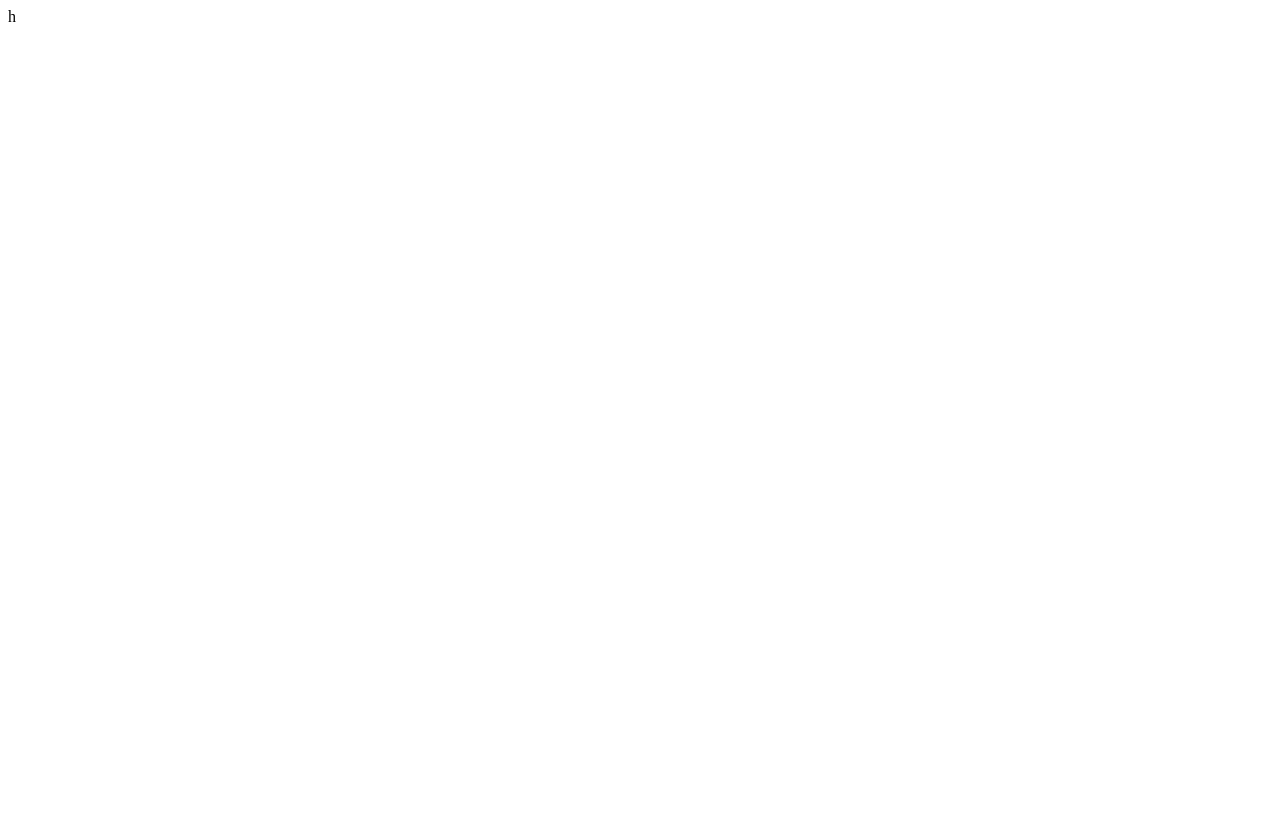
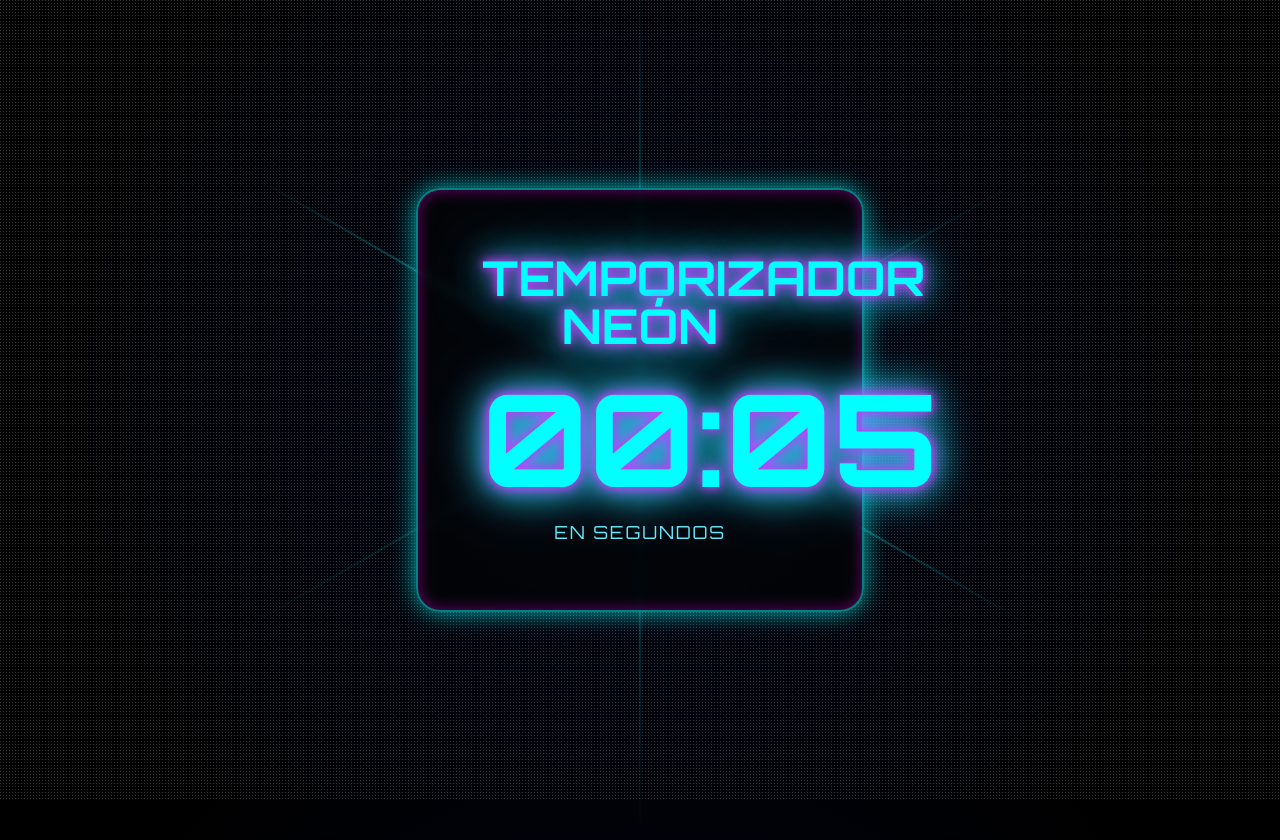
Before and after one commit to dionis129/Experimento-, a website: page public/index.html in a window 1280 px wide. Before the commit the page ends 800 px from the top, so only its background shows below. Drawn offline with nearby package versions, Linux system fonts and the light colour scheme.

Commit message:
Update index.html

```diff
--- a/public/index.html
+++ b/public/index.html
@@ -1 +1,150 @@
-h
+<!DOCTYPE html>
+<html lang="es">
+<head>
+  <meta charset="UTF-8">
+  <meta name="viewport" content="width=device-width, initial-scale=1.0">
+  <title>Contador Neón Futurista</title>
+  <script src="https://cdn.tailwindcss.com"></script>
+  <style>
+    @import url('https://fonts.googleapis.com/css2?family=Orbitron:wght@400;700&display=swap');
+
+    body {
+      font-family: 'Orbitron', sans-serif;
+      background: radial-gradient(circle at center, #020617 0%, #000000 80%);
+      overflow: hidden;
+      height: 100vh;
+    }
+
+    /* Estrellas generadas con CSS */
+    .stars {
+      position: absolute;
+      width: 100%;
+      height: 100%;
+      background: radial-gradient(#ffffff 1px, transparent 1px) repeat;
+      background-size: 3px 3px;
+      animation: moveStars 100s linear infinite;
+      z-index: 0;
+      opacity: 0.2;
+    }
+
+    @keyframes moveStars {
+      from { background-position: 0 0; }
+      to { background-position: 1000px 1000px; }
+    }
+
+    /* Brillo de neón más realista */
+    .neon {
+      color: #00ffff;
+      text-shadow:
+        0 0 10px #00ffff,
+        0 0 20px #00ffff,
+        0 0 40px #00ffff,
+        0 0 80px #ff00ff,
+        0 0 120px #ff00ff;
+      animation: glowPulse 3s infinite ease-in-out;
+    }
+
+    @keyframes glowPulse {
+      0%, 100% {
+        text-shadow:
+          0 0 5px #00ffff,
+          0 0 10px #00ffff,
+          0 0 20px #00ffff,
+          0 0 40px #ff00ff;
+      }
+      50% {
+        text-shadow:
+          0 0 10px #ff00ff,
+          0 0 20px #ff00ff,
+          0 0 40px #00ffff,
+          0 0 60px #00ffff;
+      }
+    }
+
+    /* Caja del contador con reflejo */
+    .counter-box {
+      background: rgba(0, 0, 0, 0.6);
+      border: 2px solid rgba(0, 255, 255, 0.5);
+      box-shadow:
+        0 0 25px rgba(0, 255, 255, 0.7),
+        inset 0 0 15px rgba(255, 0, 255, 0.4);
+      border-radius: 1.5rem;
+      backdrop-filter: blur(6px);
+      transition: all 0.4s ease;
+    }
+
+    .counter-box:hover {
+      box-shadow:
+        0 0 35px rgba(0, 255, 255, 0.9),
+        inset 0 0 20px rgba(255, 0, 255, 0.6);
+      transform: scale(1.05);
+    }
+
+    /* Líneas animadas de energía */
+    .energy-line {
+      position: absolute;
+      width: 2px;
+      height: 100%;
+      background: linear-gradient(to bottom, transparent, #00ffff, transparent);
+      opacity: 0.5;
+      animation: spin 6s linear infinite;
+      transform-origin: center;
+    }
+
+    .energy-line:nth-child(2) { transform: rotate(45deg); animation-delay: 1s; }
+    .energy-line:nth-child(3) { transform: rotate(90deg); animation-delay: 2s; }
+    .energy-line:nth-child(4) { transform: rotate(135deg); animation-delay: 3s; }
+
+    @keyframes spin {
+      from { transform: rotate(0deg) scale(1); opacity: 0.5; }
+      to { transform: rotate(360deg) scale(1.2); opacity: 0.2; }
+    }
+  </style>
+</head>
+
+<body class="flex items-center justify-center text-center">
+
+  <!-- Fondo de estrellas -->
+  <div class="stars"></div>
+
+  <!-- Líneas de energía -->
+  <div class="energy-line"></div>
+  <div class="energy-line"></div>
+  <div class="energy-line"></div>
+  <div class="energy-line"></div>
+
+  <!-- Contenido principal -->
+  <div class="relative z-10 counter-box p-10 sm:p-16 max-w-md">
+    <h1 class="text-4xl sm:text-5xl font-extrabold neon mb-6">TEMPORIZADOR NEÓN</h1>
+
+    <div id="counter-display"
+         class="text-8xl sm:text-9xl font-bold neon select-none">
+      00:00
+    </div>
+
+    <p class="mt-4 text-lg text-cyan-300 tracking-widest">EN SEGUNDOS</p>
+  </div>
+
+  <script>
+    let totalSeconds = 0;
+    const display = document.getElementById('counter-display');
+
+    function formatTime(seconds) {
+      const minutes = Math.floor(seconds / 60);
+      const remainingSeconds = seconds % 60;
+      return `${String(minutes).padStart(2, '0')}:${String(remainingSeconds).padStart(2, '0')}`;
+    }
+
+    function tick() {
+      totalSeconds++;
+      display.textContent = formatTime(totalSeconds);
+    }
+
+    window.onload = () => {
+      display.textContent = formatTime(totalSeconds);
+      setInterval(tick, 1000);
+    };
+  </script>
+
+</body>
+</html>
```
